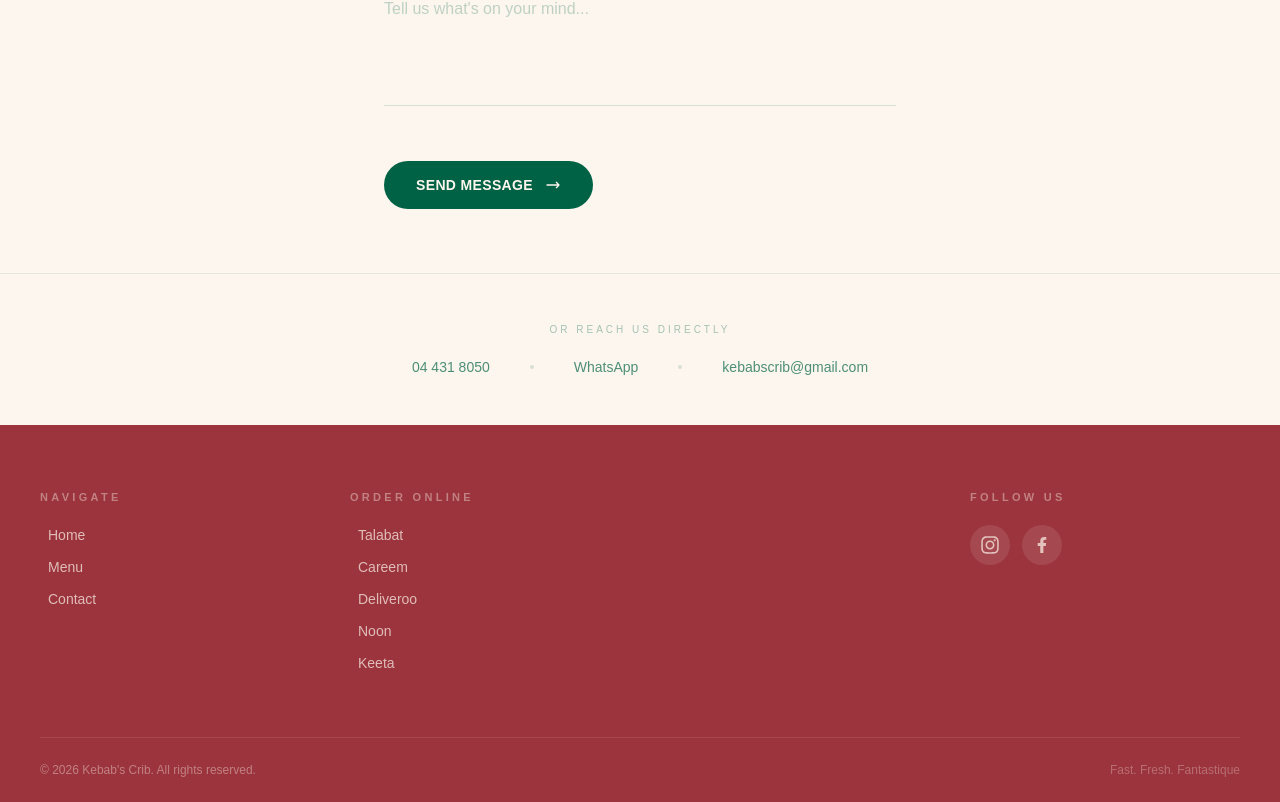
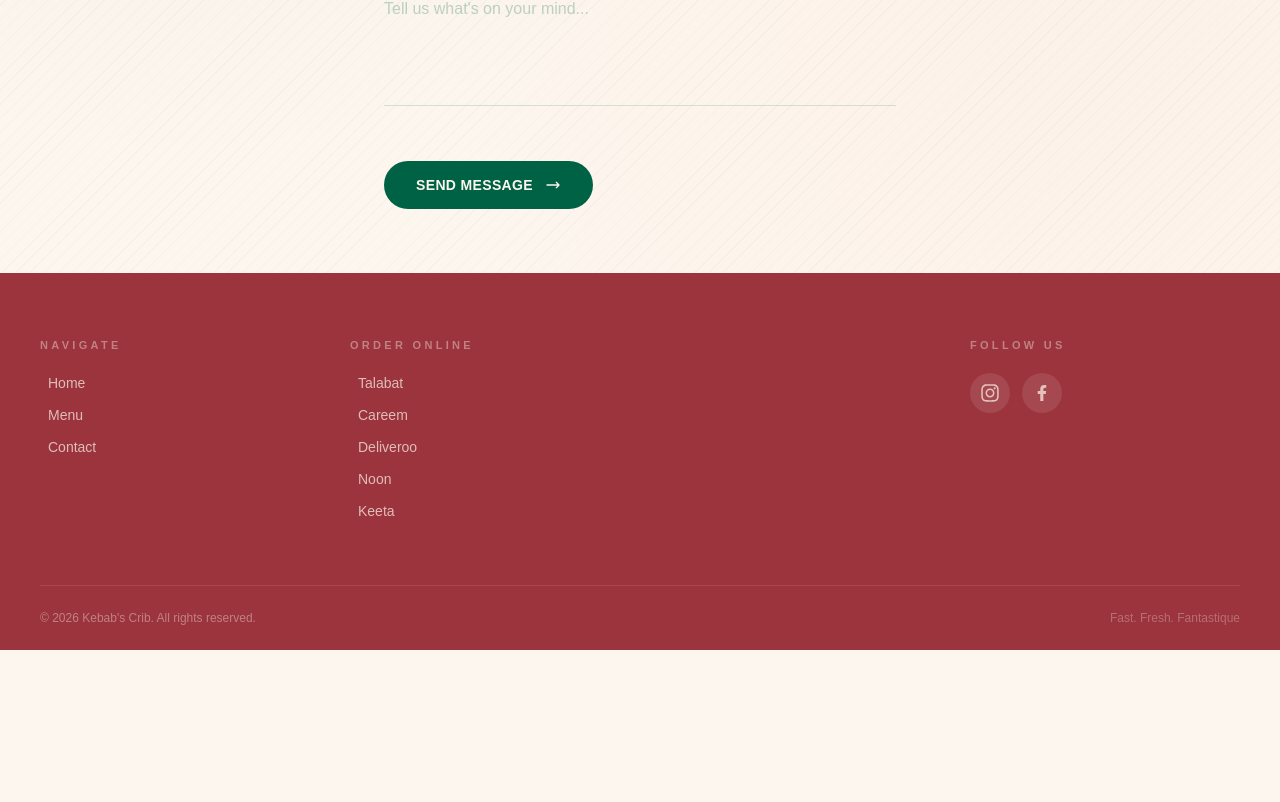
Before and after one commit to RaheemKhan0/Kebabscrib, a Next.js app: page /contactus in a window 1280 px wide. Shown: the part 688-1490 px from the top of the page. After the commit the page ends 1338 px from the top, so only its background shows below. Built offline with nearby package versions, Linux system fonts and the light colour scheme; no server answers; the database is empty; a web font is replaced by a local one.

Commit message:
Changed the background for Conatctus and removed the quick contact strip

```diff
--- a/components/ContactUs/ContactUs.tsx
+++ b/components/ContactUs/ContactUs.tsx
@@ -30,7 +30,7 @@ const ContactUs: React.FC = () => {
   };
 
   return (
-    <div className="bg-EggShell min-h-screen">
+    <div className="bg-textured-eggshell min-h-screen">
 
       {/* ── Hero ── */}
       <div className="pt-32 sm:pt-40 pb-12 text-center px-6">
@@ -151,7 +151,7 @@ const ContactUs: React.FC = () => {
       </div>
 
       {/* ── Quick contact strip ── */}
-      <div className="border-t border-KC_GREEN/10 py-12">
+      {/* <div className="border-t border-KC_GREEN/10 py-12">
         <div className="mx-auto max-w-screen-md px-6">
           <p className="text-center text-[10px] uppercase tracking-[0.3em] text-KC_GREEN/35 mb-5">
             Or reach us directly
@@ -171,7 +171,7 @@ const ContactUs: React.FC = () => {
             </span>
           </div>
         </div>
-      </div>
+      </div> */}
 
     </div>
   );
```
